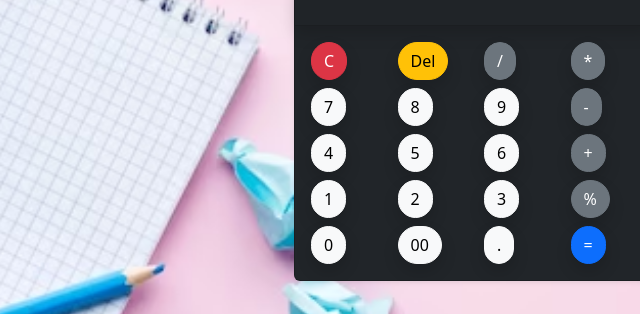
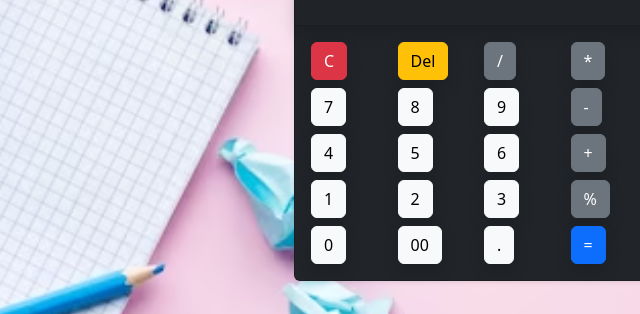
Before and after one commit to Shivashanmukha/calculator, a plain HTML site: page index.html in a window 1280 px wide. Shown: the part 210-524 px from the top of the page, 168-808 px from the left. Drawn offline with nearby package versions, Linux system fonts and the light colour scheme.

Commit message:
Update index.html

```diff
--- a/index.html
+++ b/index.html
@@ -23,72 +23,72 @@
                     <div class="card-body">
                         <div class="row mb-2">
                             <div class="col-3">
-                                <input type="button" class="btn btn-danger btn-block rounded-pill shadow" value="C"/>
+                                <input type="button" class="btn btn-danger btn-block rounded shadow" value="C"/>
                             </div>
                             <div class="col-3">
-                                <input type="button" class="btn btn-warning btn-block rounded-pill shadow" value="Del">
+                                <input type="button" class="btn btn-warning btn-block rounded shadow" value="Del">
                             </div>
                             <div class="col-3">
-                                <input type="button" class="btn btn-secondary btn-block rounded-pill shadow" value="/"/>
+                                <input type="button" class="btn btn-secondary btn-block rounded shadow" value="/"/>
                             </div>
                             <div class="col-3">
-                                <input type="button" class="btn btn-secondary btn-block rounded-pill shadow" value="*"/>
+                                <input type="button" class="btn btn-secondary btn-block rounded shadow" value="*"/>
                             </div>
                         </div>
                         <div class="row mb-2">
                             <div class="col-3">
-                                <input type="button" class="btn btn-light btn-block rounded-pill shadow" value="7"/>
+                                <input type="button" class="btn btn-light btn-block rounded shadow" value="7"/>
                             </div>
                             <div class="col-3">
-                                <input type="button" class="btn btn-light btn-block rounded-pill shadow" value="8"/>
+                                <input type="button" class="btn btn-light btn-block rounded shadow" value="8"/>
                             </div>
                             <div class="col-3">
-                                <input type="button" class="btn btn-light btn-block rounded-pill shadow" value="9"/>
+                                <input type="button" class="btn btn-light btn-block rounded shadow" value="9"/>
                             </div>
                             <div class="col-3">
-                                <input type="button" class="btn btn-secondary btn-block rounded-pill shadow" value="-"/>
+                                <input type="button" class="btn btn-secondary btn-block rounded shadow" value="-"/>
                             </div>
                         </div>
                         <div class="row mb-2">
                             <div class="col-3">
-                                <input type="button" class="btn btn-light btn-block rounded-pill shadow" value="4"/>
+                                <input type="button" class="btn btn-light btn-block rounded shadow" value="4"/>
                             </div>
                             <div class="col-3">
-                                <input type="button" class="btn btn-light btn-block rounded-pill shadow" value="5"/>
+                                <input type="button" class="btn btn-light btn-block rounded shadow" value="5"/>
                             </div>
                             <div class="col-3">
-                                <input type="button" class="btn btn-light btn-block rounded-pill shadow" value="6"/>
+                                <input type="button" class="btn btn-light btn-block rounded shadow" value="6"/>
                             </div>
                             <div class="col-3">
-                                <input type="button" class="btn btn-secondary btn-block rounded-pill shadow" value="+"/>
+                                <input type="button" class="btn btn-secondary btn-block rounded shadow" value="+"/>
                             </div>
                         </div>
                         <div class="row mb-2">
                             <div class="col-3">
-                                <input type="button" class="btn btn-light btn-block rounded-pill shadow" value="1"/>
+                                <input type="button" class="btn btn-light btn-block rounded shadow" value="1"/>
                             </div>
                             <div class="col-3">
-                                <input type="button" class="btn btn-light btn-block rounded-pill shadow" value="2"/>
+                                <input type="button" class="btn btn-light btn-block rounded shadow" value="2"/>
                             </div>
                             <div class="col-3">
-                                <input type="button" class="btn btn-light btn-block rounded-pill shadow" value="3"/>
+                                <input type="button" class="btn btn-light btn-block rounded shadow" value="3"/>
                             </div>
                             <div class="col-3">
-                                <input type="button" class="btn btn-secondary btn-block rounded-pill shadow" value="%"/>
+                                <input type="button" class="btn btn-secondary btn-block rounded shadow" value="%"/>
                             </div>
                         </div>
                         <div class="row">
                             <div class="col-3">
-                                <input type="button" class="btn btn-light btn-block rounded-pill shadow" value="0"/>
+                                <input type="button" class="btn btn-light btn-block rounded shadow" value="0"/>
                             </div>
                             <div class="col-3">
-                                <input type="button" class="btn btn-light btn-block rounded-pill shadow" value="00"/>
+                                <input type="button" class="btn btn-light btn-block rounded shadow" value="00"/>
                             </div>
                             <div class="col-3">
-                                <input type="button" class="btn btn-light btn-block rounded-pill shadow" value="."/>
+                                <input type="button" class="btn btn-light btn-block rounded shadow" value="."/>
                             </div>
                             <div class="col-3">
-                                <input type="button" class="btn btn-primary btn-block rounded-pill shadow" value="="/>
+                                <input type="button" class="btn btn-primary btn-block rounded shadow" value="="/>
                             </div>
                         </div>
                     </div>
```
